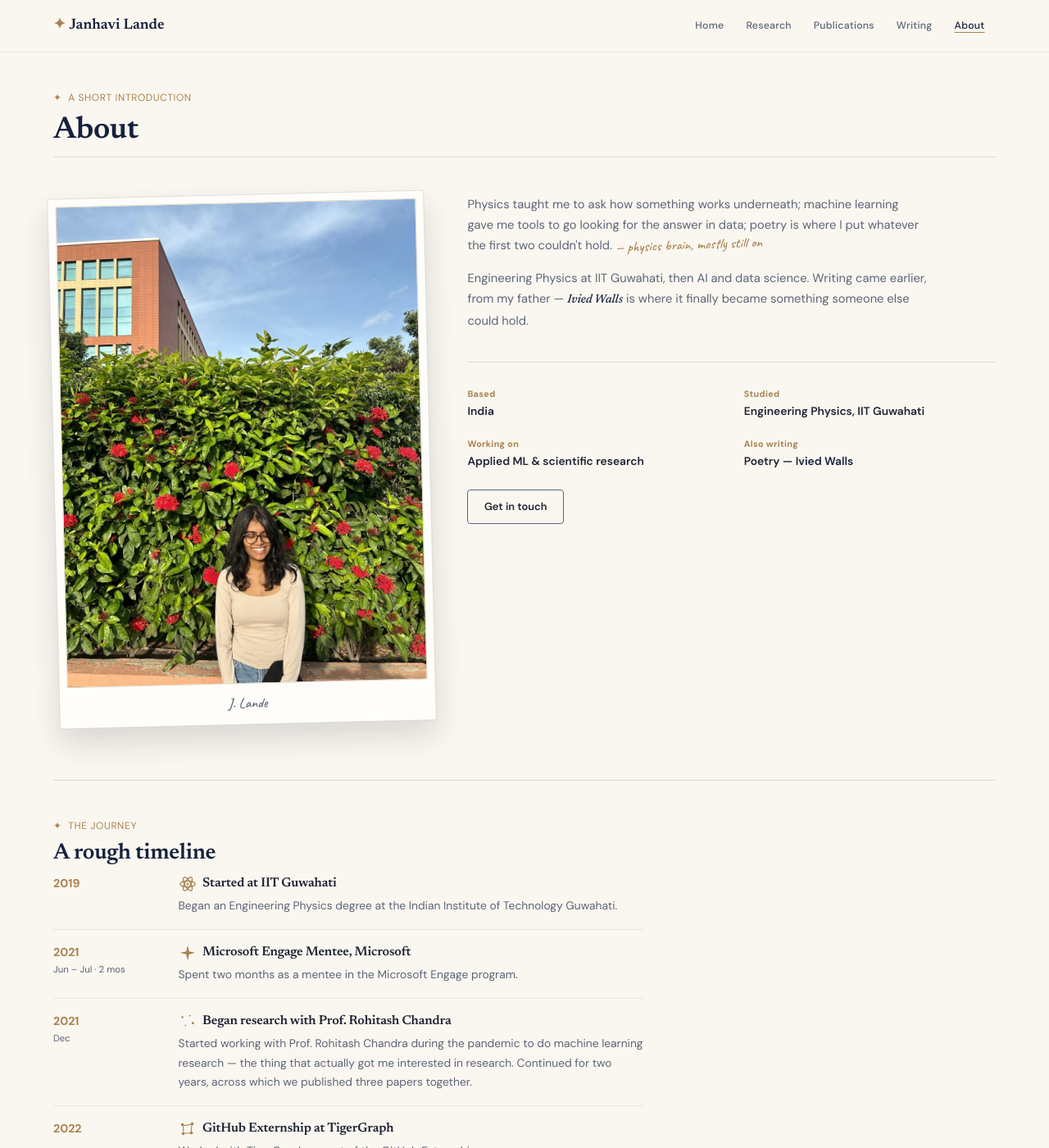
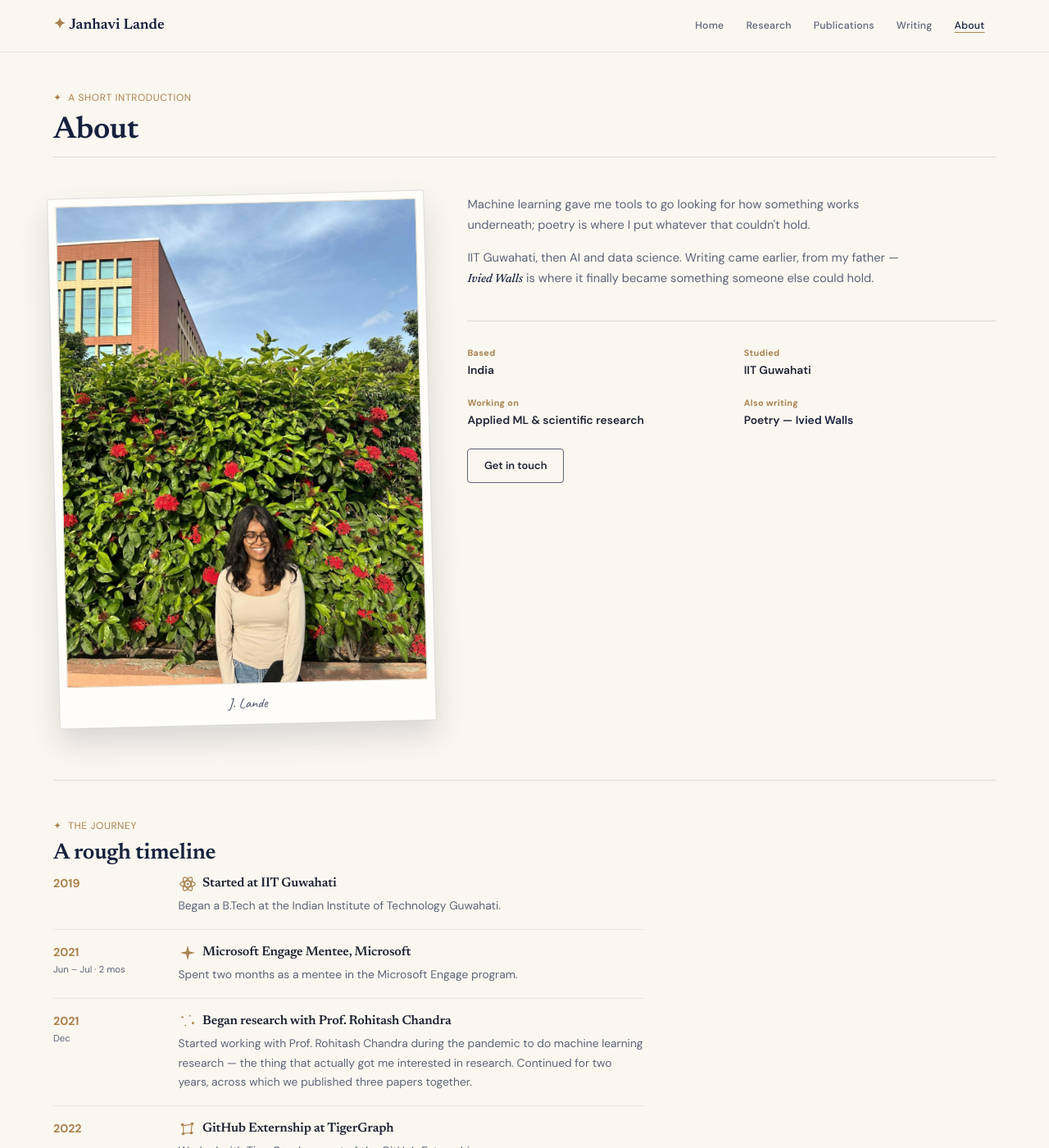
Before and after one commit to janhavilande/janhavilande.github.io, a Jekyll site: the page built from about.html, in a window 1280 px wide and 1400 px high. Shown: the whole window at 82% size. Built offline with Jekyll 4.4.1, drawn with Linux system fonts in a browser that asks for light colours; a style sheet for code colours, icons or effects is not loaded.

Commit message:
Drop the Engineering Physics framing across the site
Removes the "Engineering Physics" tagline and mentions from the
homepage hero, About page copy and facts, the site meta description,
and the 2019 Journey entry, per request to stop leading with physics
and just use ML/AI framing instead.

Co-Authored-By: Claude Sonnet 5 <noreply@anthropic.com>
Claude-Session: https://claude.ai/code/session_014yitjLxaQwL3RFJqaHcWQJ

```diff
--- a/_data/timeline.yml
+++ b/_data/timeline.yml
@@ -4,7 +4,7 @@
   title: "Started at IIT Guwahati"
   icon: "atom"
   text: >-
-    Began an Engineering Physics degree at the Indian Institute of Technology Guwahati.
+    Began a B.Tech at the Indian Institute of Technology Guwahati.
 
 - year: "2021"
   meta: "Jun – Jul · 2 mos"
--- a/about.html
+++ b/about.html
@@ -2,7 +2,7 @@
 layout: default
 title: About
 navbar_title: About
-description: "About Janhavi Lande — Engineering Physics, AI research, and poetry."
+description: "About Janhavi Lande — AI &amp; data science research, and poetry."
 ---
 
 <div class="page-shell">
@@ -19,9 +19,9 @@ description: "About Janhavi Lande — Engineering Physics, AI research, and poet
         </figure>
 
         <div class="about-copy">
-            <p>Physics taught me to ask how something works underneath; machine learning gave me tools to go looking for the answer in data; poetry is where I put whatever the first two couldn't hold. <span class="margin-note">physics brain, mostly still on</span></p>
+            <p>Machine learning gave me tools to go looking for how something works underneath; poetry is where I put whatever that couldn't hold.</p>
 
-            <p>Engineering Physics at IIT Guwahati, then AI and data science. Writing came earlier, from my father — <em>Ivied Walls</em> is where it finally became something someone else could hold.</p>
+            <p>IIT Guwahati, then AI and data science. Writing came earlier, from my father — <em>Ivied Walls</em> is where it finally became something someone else could hold.</p>
 
             <dl class="about-facts">
                 <div>
@@ -30,7 +30,7 @@ description: "About Janhavi Lande — Engineering Physics, AI research, and poet
                 </div>
                 <div>
                     <dt>Studied</dt>
-                    <dd>Engineering Physics, IIT Guwahati</dd>
+                    <dd>IIT Guwahati</dd>
                 </div>
                 <div>
                     <dt>Working on</dt>
--- a/index.html
+++ b/index.html
@@ -19,7 +19,7 @@ navbar_title: Home
     </div>
 
     <div class="hero-copy">
-        <span class="eyebrow">Engineering Physics &bull; AI &amp; Data Science &bull; Poetry</span>
+        <span class="eyebrow">AI &amp; Data Science &bull; Poetry</span>
         <h1 class="hero-name">
             <span class="hero-name-line">Janhavi</span>
             <span class="hero-name-line is-accent">Lande</span>
```
Also changed, not shown: _data/profile.yml (+4 -4 lines).
